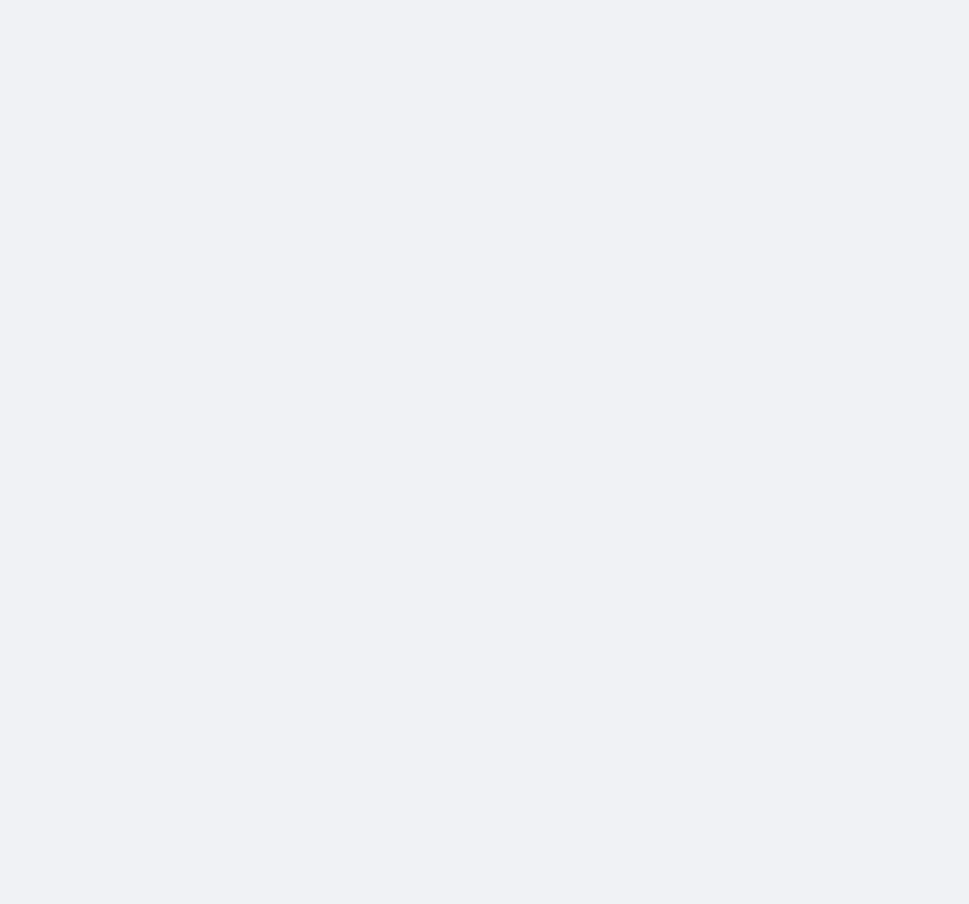
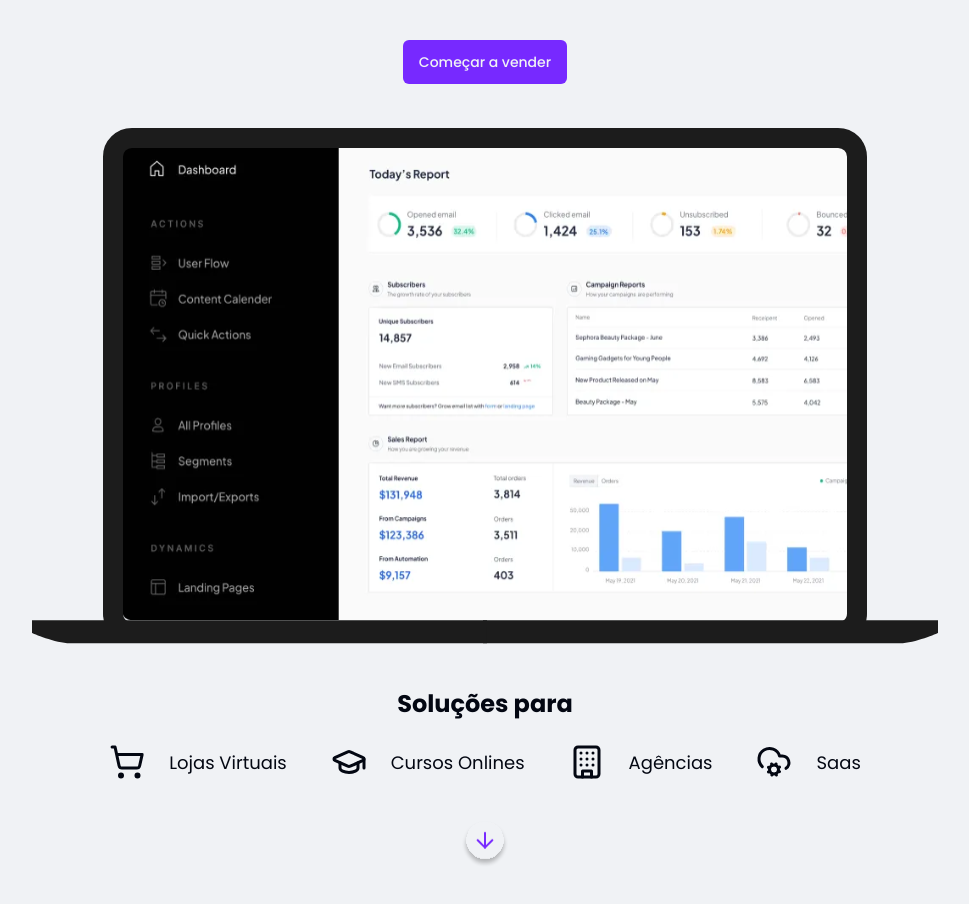
Before and after one commit to vickttor/exclusive-pay, a Next.js app: page / in a window 1280 px wide. Shown: the part 400-1304 px from the top of the page, without its empty margins (155-1124 px from the left). Before the commit the page ends 800 px from the top, so only its background shows below. Built offline with nearby package versions, Linux system fonts and the light colour scheme.

Commit message:
feat: :zap: create the initial section - desktop version

```diff
--- a/src/app/page.tsx
+++ b/src/app/page.tsx
@@ -1,9 +1,88 @@
 import Navbar from "@/components/navbar";
+import { Button } from "@/components/ui/button";
+
+import notebookPreviewSvg from "@/assets/notebook-preview.svg";
+import CircleArrowDownStyledSvg from "@/assets/circle-arrow-down.svg";
+
+import Image from "next/image";
+
+import {
+  Building,
+  CircleArrowDown,
+  CloudCog,
+  GraduationCap,
+  ShoppingCart,
+} from "lucide-react";
 
 export default function Home() {
   return (
     <>
       <Navbar />
+
+      <main className="min-h-dvh w-full p-20 relative flex flex-col justify-center items-center gap-11">
+        <h1 className="text-5xl text-center text-foreground font-bold max-w-[900px]">
+          Explore o futuro dos pagamentos online com a Exclusive Pay.
+        </h1>
+        <p className="text-2xl text-center text-foreground max-w-[700px]">
+          <strong>Simples pagamentos</strong>, conexões reais. Encontre tudo que
+          precisa para processar seus pagamentos digitais com segurança na
+          Exclusive Pay.
+        </p>
+        <Button size={"lg"} className="p-4">
+          <a href="#">Começar a vender</a>
+        </Button>
+
+        <Image
+          src={notebookPreviewSvg}
+          alt="Exclusive Pay Dashboard Preview in Notebook template"
+        />
+
+        <div className="space-y-6 mx-auto">
+          <h3 className="text-foreground text-2xl text-center font-bold">
+            Soluções para
+          </h3>
+          <ul className="flex items-center justify-center gap-11">
+            <li>
+              <div className="flex items-center justify-start gap-6">
+                <ShoppingCart className="size-9" />
+                <span className="text-foreground font-normal text-[18px]">
+                  Lojas Virtuais
+                </span>
+              </div>
+            </li>
+            <li>
+              <div className="flex items-center justify-start gap-6">
+                <GraduationCap className="size-9" />
+                <span className="text-foreground font-normal text-[18px]">
+                  Cursos Onlines
+                </span>
+              </div>
+            </li>
+            <li>
+              <div className="flex items-center justify-start gap-6">
+                <Building className="size-9" />
+                <span className="text-foreground font-normal text-[18px]">
+                  Agências
+                </span>
+              </div>
+            </li>
+            <li>
+              <div className="flex items-center justify-start gap-6">
+                <CloudCog className="size-9" />
+                <span className="text-foreground font-normal text-[18px]">
+                  Saas
+                </span>
+              </div>
+            </li>
+          </ul>
+        </div>
+
+        <Image
+          src={CircleArrowDownStyledSvg}
+          alt="Circle Arrow Down Icon"
+          className="animate-bounce"
+        />
+      </main>
     </>
   );
 }
--- a/src/components/navbar.tsx
+++ b/src/components/navbar.tsx
@@ -94,7 +94,7 @@ export default function Navbar() {
   };
 
   return (
-    <nav className="sticky top-0 right-0 left-0 mx-auto w-full max-w-[1060px] gap-6 flex items-center justify-between px-12 py-4 bg-background backdrop-blur-lg rounded-bl-3xl rounded-br-3xl">
+    <nav className="sticky z-10 top-0 right-0 left-0 mx-auto w-full max-w-[1060px] gap-6 flex items-center justify-between px-12 py-4 bg-[#f0f2f5]/45 backdrop-blur-md rounded-bl-3xl rounded-br-3xl">
       <Image
         src="/logo.svg"
         alt="Exclusive Pay Purple and Black Logo"
```
Also changed, not shown: src/assets/circle-arrow-down.svg (added), src/assets/notebook-preview.svg (added).
